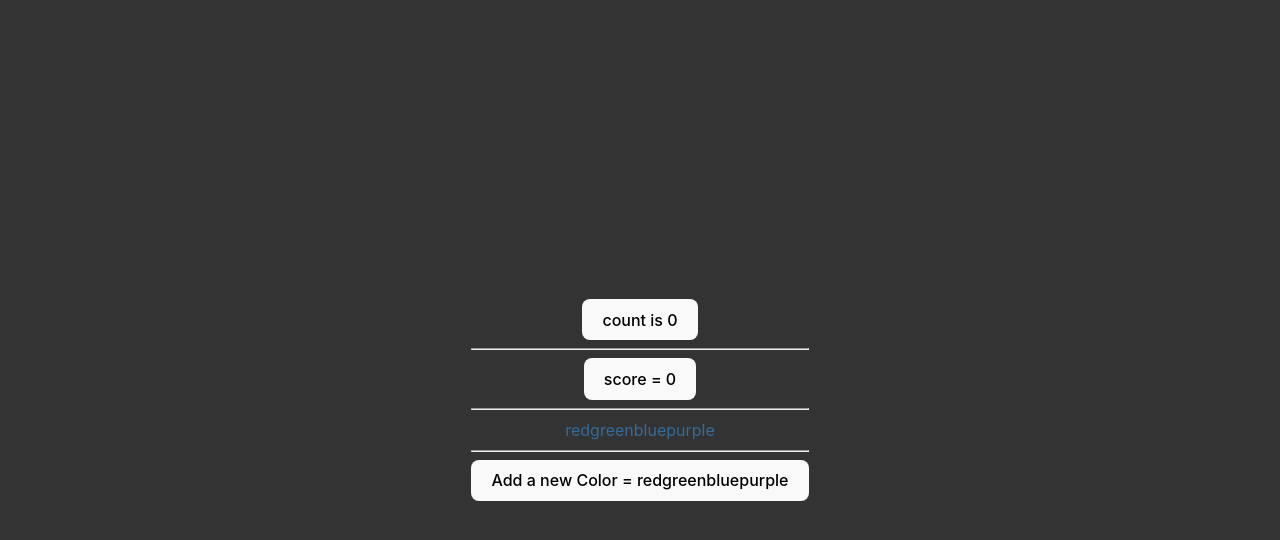
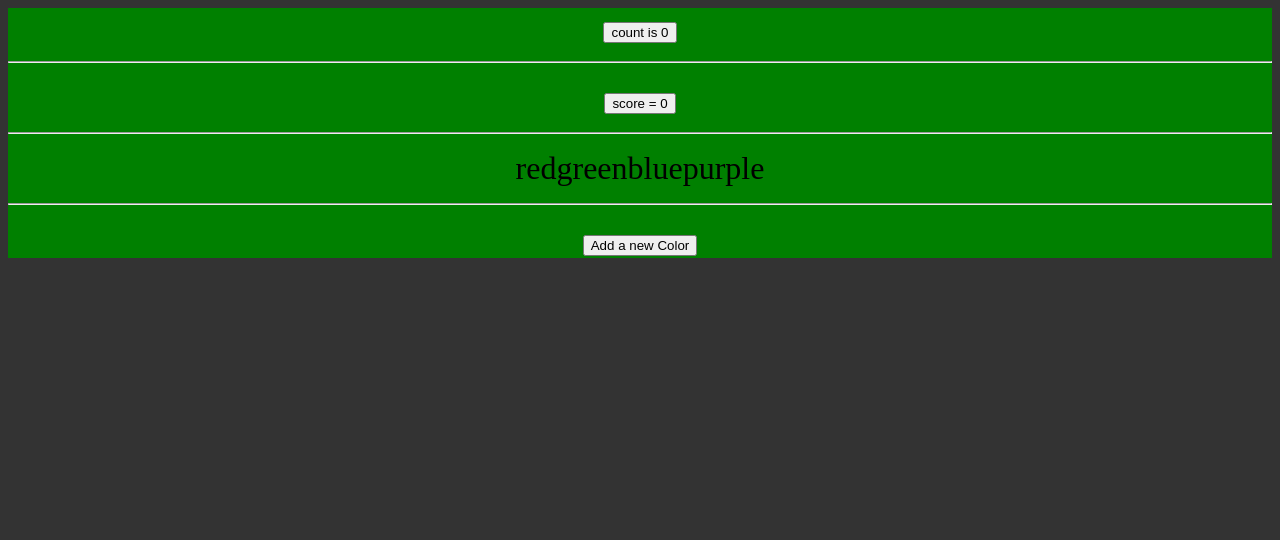
Before and after one commit to Scientific-Research/mk003-stateEvents, a React (Vite) app: page / in a window 1280 px wide. Shown: the top 540 px of the page. Built offline with nearby package versions, Linux system fonts and the light colour scheme.

Commit message:
Ternary operator works :        style={score === 5 ? { background: "red" } : { background: "green" }}

```diff
--- a/package.json
+++ b/package.json
@@ -10,7 +10,8 @@
   },
   "dependencies": {
     "react": "^18.2.0",
-    "react-dom": "^18.2.0"
+    "react-dom": "^18.2.0",
+    "sass": "^1.58.0"
   },
   "devDependencies": {
     "@types/react": "^18.0.17",
--- a/src/App.css
+++ /dev/null
@@ -1,41 +0,0 @@
-#root {
-  max-width: 1280px;
-  margin: 0 auto;
-  padding: 2rem;
-  text-align: center;
-}
-
-.logo {
-  height: 6em;
-  padding: 1.5em;
-  will-change: filter;
-}
-.logo:hover {
-  filter: drop-shadow(0 0 2em #4247acaa);
-}
-.logo.react:hover {
-  filter: drop-shadow(0 0 2em #54a3b9aa);
-}
-
-@keyframes logo-spin {
-  from {
-    transform: rotate(0deg);
-  }
-  to {
-    transform: rotate(360deg);
-  }
-}
-
-@media (prefers-reduced-motion: no-preference) {
-  a:nth-of-type(2) .logo {
-    animation: logo-spin infinite 20s linear;
-  }
-}
-
-.card {
-  padding: 2em;
-}
-
-.read-the-docs {
-  color: #888;
-}
--- a/src/App.jsx
+++ b/src/App.jsx
@@ -1,5 +1,5 @@
 import { useState } from "react";
-import "./App.css";
+import "./App.scss";
 
 const _colors = ["red", "green", "blue", "purple"];
 function App() {
@@ -14,9 +14,9 @@ function App() {
   const handleScore = () => {
     // score += 1;
     const _score = score + 1;
-    console.log("score1:", score);
+    // console.log("score1:", score);
     setScore(_score);
-    console.log("score2:", score);
+    // console.log("score2:", score);
 
     // setScore(score++);
     if (_score > 5) {
@@ -26,15 +26,25 @@ function App() {
   };
 
   const handleAddColor = () => {
-    // setColor(...color);
-    // const newColor = color + ' ' + color
-    setColor("yellow");
-    setColor(...color);
-    console.log("a color was added!");
+    const _color = [...color];
+    _color.push("yellow");
+    setColor(_color);
+    // color.push("navy");
+    // setColor([...color]);
+    console.log(color.length);
+    // if (color.length === 5) {
+    //   {
+    //     green;
+    //   }
+    // }
   };
-
+  // score.length > 0 &&
   return (
-    <div className="App">
+    <div>
+      <div
+        className="App"
+        style={score === 5 ? { background: "red" } : { background: "green" }}
+      >
         {score > 0 && count > 0 && <p>Score and Count are no longer 0!</p>}
         {/* {score > 5 && setCount(count - count)} */}
         {/* {score > 5 && setCount(0)} */}
@@ -46,7 +56,8 @@ function App() {
           <div key={i}>{c}</div>
         ))}
         <hr />
-      <button onClick={handleAddColor}>Add a new Color = {color}</button>
+        <button onClick={handleAddColor}>Add a new Color</button>
+      </div>
     </div>
   );
 }
--- /dev/null
+++ b/src/App.scss
@@ -0,0 +1,13 @@
+body {
+  background-color: #333;
+  font-size: 200%;
+  font-family: "ubuntu";
+  text-align: center;
+  // .App {
+  //   background-color: red;
+  //   width: 300px;
+  //   padding: 50px;
+  //   margin-left: 800px;
+  //   margin-top: 300px;
+  // }
+}
--- a/src/index.css
+++ /dev/null
@@ -1,70 +0,0 @@
-:root {
-  font-family: Inter, Avenir, Helvetica, Arial, sans-serif;
-  font-size: 16px;
-  line-height: 24px;
-  font-weight: 400;
-
-  color-scheme: light dark;
-  color: rgba(255, 255, 255, 0.87);
-  background-color: #242424;
-
-  font-synthesis: none;
-  text-rendering: optimizeLegibility;
-  -webkit-font-smoothing: antialiased;
-  -moz-osx-font-smoothing: grayscale;
-  -webkit-text-size-adjust: 100%;
-}
-
-a {
-  font-weight: 500;
-  color: #646cff;
-  text-decoration: inherit;
-}
-a:hover {
-  color: #535bf2;
-}
-
-body {
-  margin: 0;
-  display: flex;
-  place-items: center;
-  min-width: 320px;
-  min-height: 100vh;
-}
-
-h1 {
-  font-size: 3.2em;
-  line-height: 1.1;
-}
-
-button {
-  border-radius: 8px;
-  border: 1px solid transparent;
-  padding: 0.6em 1.2em;
-  font-size: 1em;
-  font-weight: 500;
-  font-family: inherit;
-  background-color: #1a1a1a;
-  cursor: pointer;
-  transition: border-color 0.25s;
-}
-button:hover {
-  border-color: #646cff;
-}
-button:focus,
-button:focus-visible {
-  outline: 4px auto -webkit-focus-ring-color;
-}
-
-@media (prefers-color-scheme: light) {
-  :root {
-    color: #356b9b;
-    background-color: #ffffff;
-  }
-  a:hover {
-    color: #747bff;
-  }
-  button {
-    background-color: #f9f9f9;
-  }
-}
--- a/src/main.jsx
+++ b/src/main.jsx
@@ -1,10 +1,5 @@
-import React from 'react'
-import ReactDOM from 'react-dom/client'
-import App from './App'
-import './index.css'
+import React from "react";
+import ReactDOM from "react-dom/client";
+import App from "./App";
 
-ReactDOM.createRoot(document.getElementById('root')).render(
-  // <React.StrictMode>
-    <App />
-  // </React.StrictMode>
-)
+ReactDOM.createRoot(document.getElementById("root")).render(<App />);
```
Also changed, not shown: 1 other file (tests, documents, lock files or other folders). Lines whose indentation alone changed are shown as unchanged.
